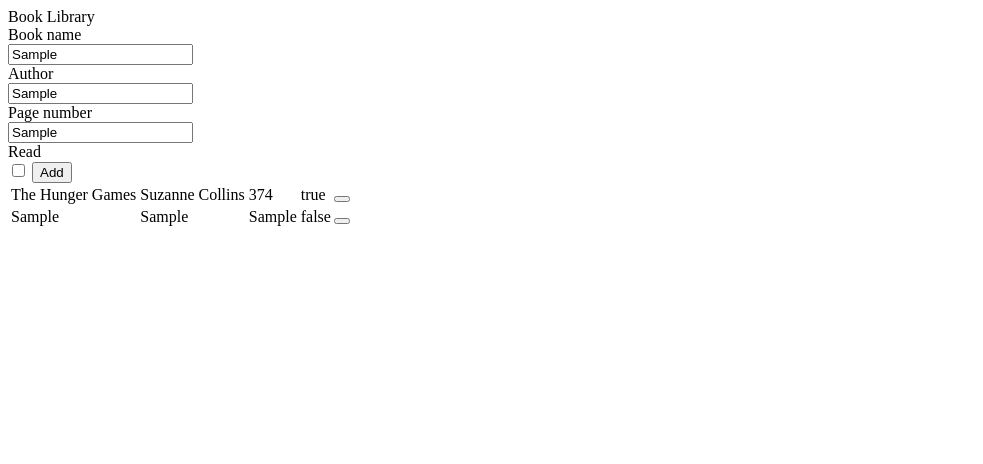
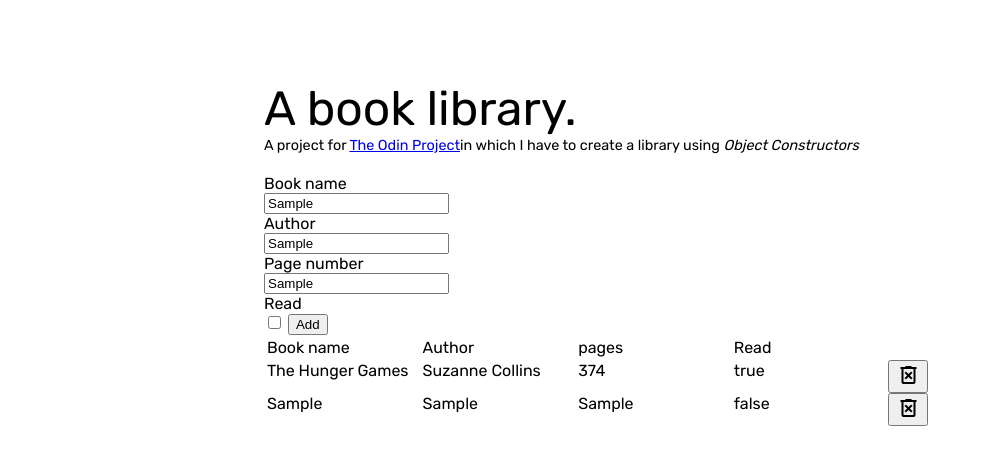
Before and after one commit to MykolasMi/library-odin-project, a plain HTML site: page index.html in a window 1280 px wide. Both pictures are taken after typing "Sample", "Sample", "Sample" into the empty fields and a click on the button "Add". Shown: the whole page, without its empty margins (0-983 px from the left). Drawn offline with nearby package versions, Linux system fonts and the light colour scheme.

Commit message:
add minimal css styling, import font family, add link to trash icon, add javascript to add trash icon element, improve table,

```diff
--- a/index.html
+++ b/index.html
@@ -5,13 +5,15 @@
     <meta http-equiv="X-UA-Compatible" content="IE=edge">
     <meta name="viewport" content="width=device-width, initial-scale=1.0">
     <link rel="stylesheet" href="style.css">
+    <link rel="stylesheet" href="https://fonts.googleapis.com/css2?family=Material+Symbols+Outlined:opsz,wght,FILL,GRAD@20..48,100..700,0..1,-50..200" />
     <title>Library | The Odin Project</title>
 </head>
 <body>
-    <div class="header">
-        <span>Book Library</span>
-    </div>
     <div class="content">
+        <div class="header">
+            <div class="topText">A book library.</div>
+            <div class="bottomText">A project for <a href="https://www.theodinproject.com/">The Odin Project</a>in which I have to create a library using <i>Object Constructors</i></div>
+        </div>
         <form id="form">
             <div><label for="name">Book name</label></div>
             <div><input type="text" name="name" id="name" required></div>
@@ -29,7 +31,12 @@
         </form>
         <div class="libraryContainer">
             <table id="table">
-
+                <tr>
+                    <td>Book name</td>
+                    <td>Author</td>
+                    <td>pages</td>
+                    <td>Read</td>
+                </tr>
             </table>
         </div>
     </div>
--- a/javascript.js
+++ b/javascript.js
@@ -35,14 +35,12 @@ function addBookToLibrary () {
     console.log(book);
 }
 
-//book.prototype = Object.create(addBookToLibrary.prototype)
 
 form.addEventListener('submit', function(e){
     e.preventDefault();
-    //let book = new newBook(bookName, author, pages, read);
     addBookToLibrary();
 
-    console.log("submitButton")
+    console.log("submitButton");
 })
 
 let i = 0;
@@ -54,7 +52,7 @@ function displayBooks () {
         const cPages = document.createElement('td');
         const cRead = document.createElement('td');
         const button = document.createElement('button');
-        button.setAttribute('type', 'button');
+        const buttonIcon = document.createElement('span')
 
         //card.classList.add('STYLING');
         cBookName.textContent = library[i].bookName;
@@ -62,15 +60,29 @@ function displayBooks () {
         cPages.textContent = library[i].pages;
         cRead.textContent = library[i].read;
 
+        buttonIcon.textContent = "delete_forever";
+        buttonIcon.setAttribute('class', 'material-symbols-outlined');
+        button.setAttribute('type', 'button');
+        /*button.setAttribute()
+        cBookName.setAttribute()
+        cAuthor.setAttribute()
+        cPages.setAttribute()
+        cRead.setAttribute()*/
+
         table.appendChild(row);
+        button.appendChild(buttonIcon);
+        row.appendChild(cBookName);
+        row.appendChild(cAuthor);
+        row.appendChild(cPages);
+        row.appendChild(cRead);
+        row.appendChild(button);
 
-        row.append(cBookName); //neleidzia append child metodo ant row, ant kitu irgi neleidzia bbz kodel. yra priezastis, reik praeiti pro dom manipulation
-        row.append(cAuthor);
-        row.append(cPages);
-        row.append(cRead);
-        row.append(button);
+        button.addEventListener("click", function(e) {
+            table.removeChild(row);
+            console.log(e.datasetkey)
+        })
 
         console.log('loop');
     }
-    console.log('f.displayBooks')
+    console.log('f.displayBooks');
 }
--- a/style.css
+++ b/style.css
@@ -0,0 +1,32 @@
+@import url('https://fonts.googleapis.com/css2?family=Roboto&family=Rubik&display=swap');
+
+body {
+}
+.content {
+    margin: 0vh 20vw;
+    font-family: 'Rubik', 'Roboto', sans-serif;
+}
+
+.topText {
+    font-size: 3rem;
+}
+
+.bottomText {
+    font-weight: lighter;
+    font-size: 0.9rem
+
+}
+
+.header {
+    margin-top: 10vh;
+    margin-bottom: 20px;
+}
+
+tr {
+    display: flex;
+}
+
+td {
+    display: flex;
+    width: 12vw;
+}
```
